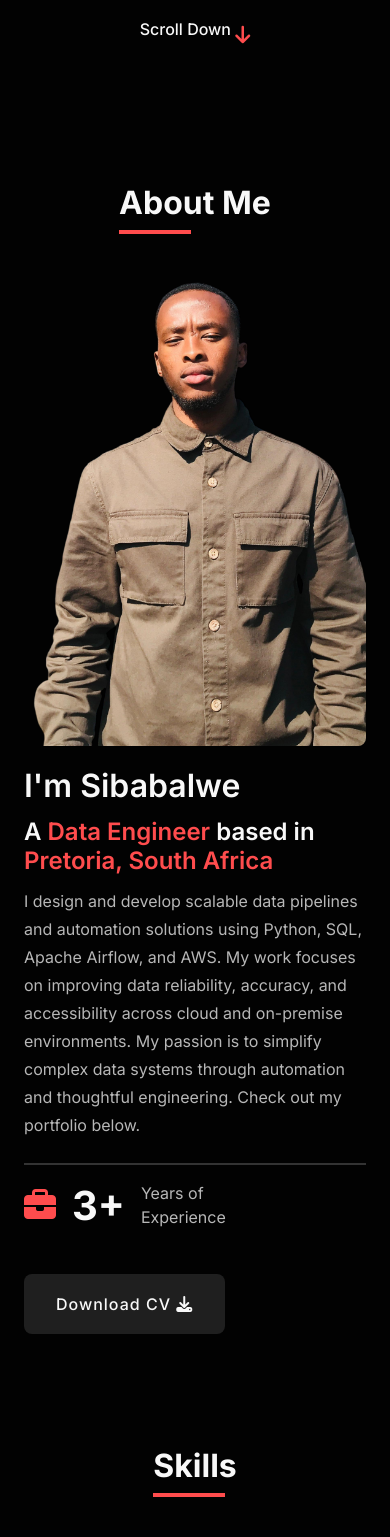
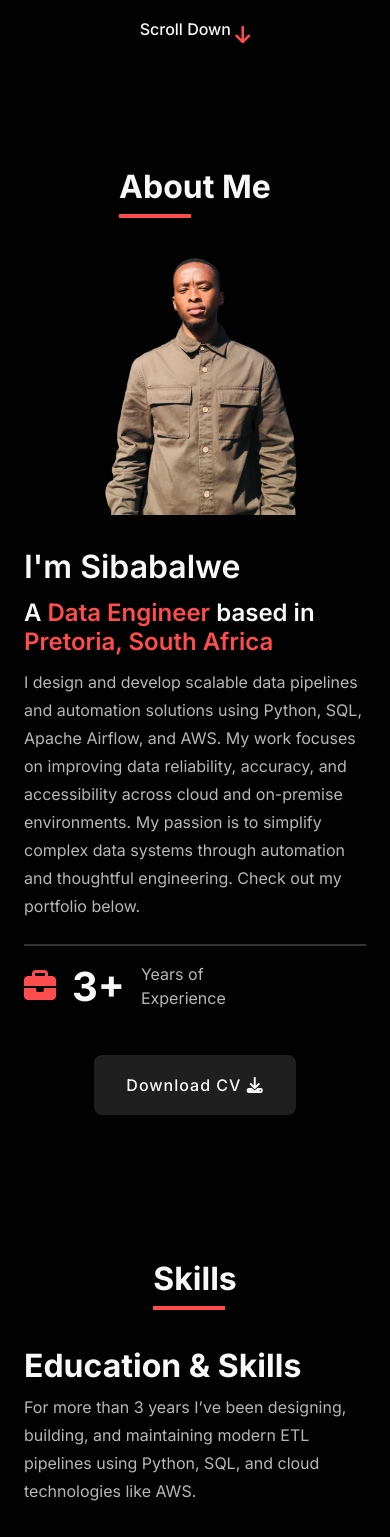
Before and after one commit to tita-mbotho-studio/sibabalwe-portfolio, a SvelteKit app in the folder app/: page / in a window 390 px wide. Shown: the part 909-2446 px from the top of the page. Built offline with nearby package versions, Linux system fonts and the light colour scheme.

Commit message:
ENH: First attempt on about section

```diff
--- a/app/src/app.css
+++ b/app/src/app.css
@@ -397,22 +397,38 @@ header.sticky .nav-bar {
   flex-direction: column;
 }
 
+.about.section {
+  max-width: 1248px;
+  padding: var(--space-64) var(--space-32);
+}
+
 .about .container .content {
+  display: grid;
+  grid-template-columns: minmax(320px, 520px) minmax(0, 1fr);
+  align-items: center;
   column-gap: var(--space-40);
   width: 100%;
 }
 
 .about-img {
   position: relative;
+  width: 100%;
 }
 
 .about-img img {
-  max-width: 100%;
-  min-width: 500px;
+  width: 100%;
+  max-width: 520px;
+  min-width: 0;
+  height: auto;
+  aspect-ratio: 624 / 476;
   border-radius: 8px;
-  width: 624px;
-  height: 476px;
   object-fit: cover;
+}
+
+.about-info {
+  width: 100%;
+  max-width: 600px;
+  justify-self: start;
 }
 
 .about-info .description {
@@ -447,6 +463,7 @@ header.sticky .nav-bar {
 .about-info .professional-list {
   display: flex;
   column-gap: var(--space-32);
+  margin-bottom: var(--space-24);
 }
 
 .about-info .professional-list .list-item {
@@ -477,6 +494,16 @@ header.sticky .nav-bar {
 .about-info .professional-list .list-item i:hover {
   transform: scale(1.1);
   color: var(--second-color);
+}
+
+.about-actions {
+  display: flex;
+  justify-content: center;
+  width: 100%;
+}
+
+.about-actions .btn {
+  margin-top: 0;
 }
 
 .skills .container .content {
@@ -1263,8 +1290,14 @@ footer a {
 
   .about .container .content {
     display: grid;
+    grid-template-columns: 1fr;
     width: 100%;
-    row-gap: var(--space-20);
+    row-gap: var(--space-32);
+  }
+
+  .about-img {
+    display: flex;
+    justify-content: center;
   }
 
   .about-img img {
@@ -1275,6 +1308,7 @@ footer a {
   .about-info {
     min-width: 0;
     width: 100%;
+    max-width: none;
   }
 
   .about-info .professional-list {
@@ -1400,6 +1434,10 @@ footer a {
     margin-bottom: 0;
   }
 
+  .about.section {
+    padding: var(--space-64) var(--space-32);
+  }
+
   .get-in-touch .contact-card {
     display: grid;
   }
@@ -1430,6 +1468,10 @@ footer a {
     padding: var(--space-80) var(--space-24) var(--space-32);
   }
 
+  .about.section {
+    padding: var(--space-64) var(--space-24);
+  }
+
   .skills-info,
   .service-list,
   .portfolio-list {
--- a/app/src/routes/+page.svelte
+++ b/app/src/routes/+page.svelte
@@ -415,7 +415,7 @@
     <div class="container flex-centre">
       <h2 class="section-title">About Me</h2>
 
-      <div class="content flex-centre">
+      <div class="content">
         <div class="about-img">
           <img
             src={`${base}/img/images/about-img.png`}
@@ -446,6 +446,7 @@
             </li>
           </ul>
 
+          <div class="about-actions">
             <a
               href={`${base}/asserts/sibabalwe_sinyaniso_updated_cv.pdf`}
               class="btn"
@@ -454,6 +455,7 @@
             >
               Download CV <i class="fa-solid fa-download" aria-hidden="true"></i>
             </a>
+          </div>
         </div>
       </div>
     </div>
```
Lines whose indentation alone changed are shown as unchanged.
